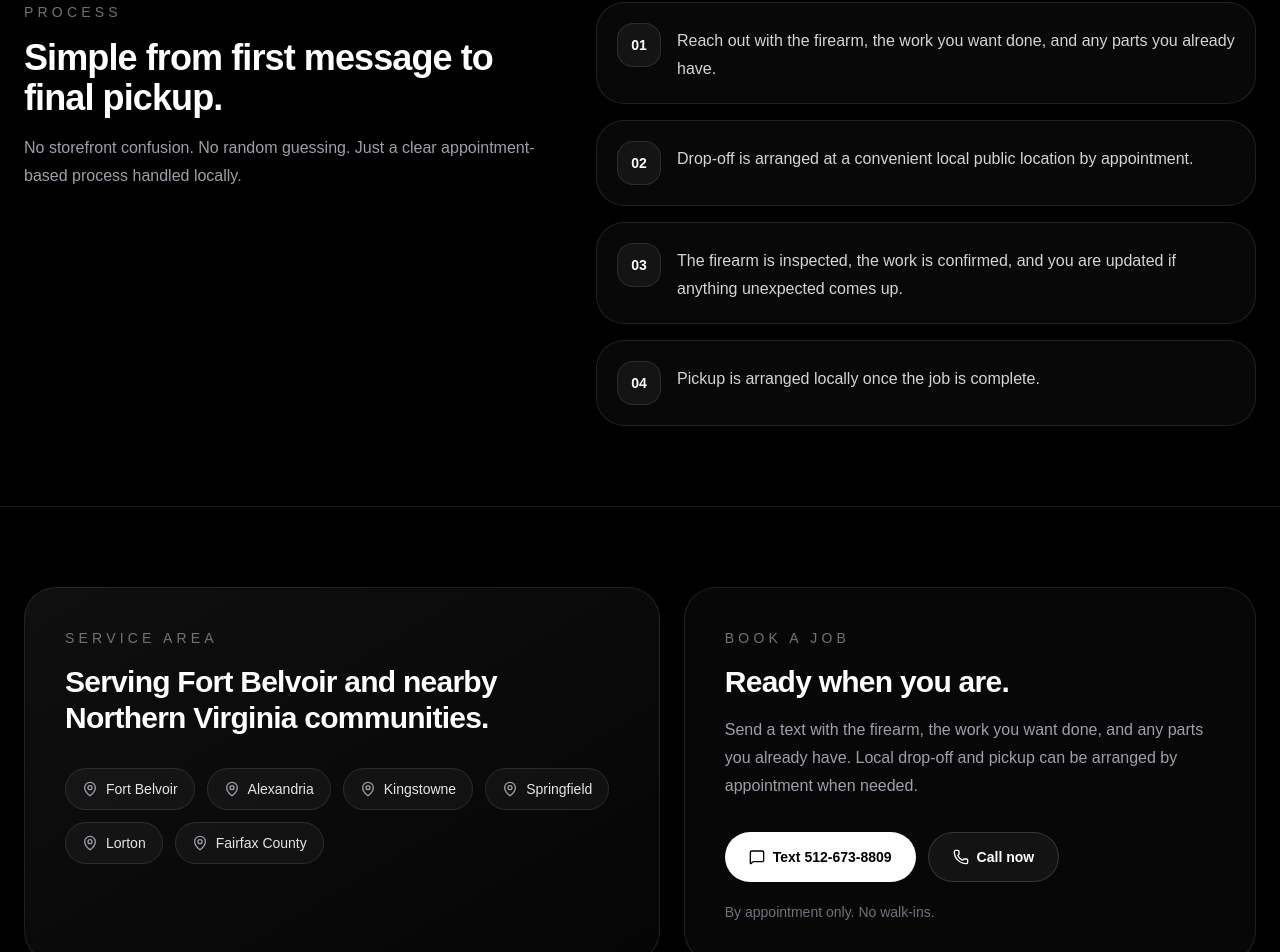
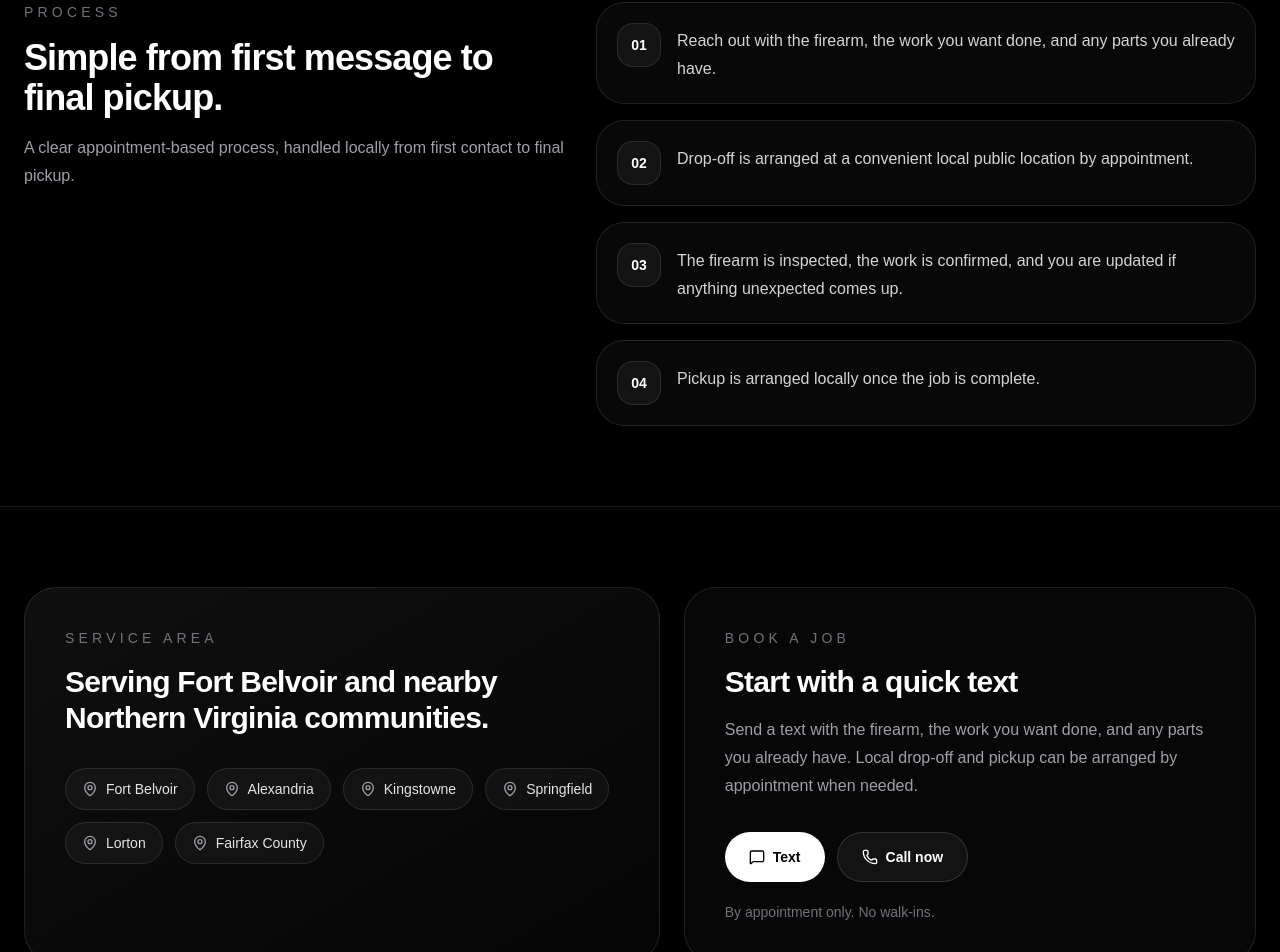
Before and after one commit to jakep84/WizBangNVA, a Next.js app: page / in a window 1280 px wide. Shown: the part 1720-2672 px from the top of the page. Built offline with nearby package versions, Linux system fonts and the light colour scheme.

Commit message:
updated site

```diff
--- a/app/page.tsx
+++ b/app/page.tsx
@@ -269,8 +269,8 @@ export default function WizbangSite() {
                 Simple from first message to final pickup.
               </h3>
               <p className="mt-4 max-w-xl text-zinc-400 leading-7">
-                No storefront confusion. No random guessing. Just a clear
-                appointment-based process handled locally.
+                A clear appointment-based process, handled locally from first
+                contact to final pickup.
               </p>
             </div>
 
@@ -322,7 +322,7 @@ export default function WizbangSite() {
                 Book a job
               </div>
               <h3 className="mt-4 text-3xl font-semibold tracking-tight">
-                Ready when you are.
+                Start with a quick text
               </h3>
               <p className="mt-4 text-zinc-400 leading-7">
                 Send a text with the firearm, the work you want done, and any
@@ -335,7 +335,7 @@ export default function WizbangSite() {
                   className="inline-flex items-center justify-center gap-2 rounded-full bg-white px-6 py-3.5 text-sm font-semibold text-black transition hover:scale-[1.01]"
                 >
                   <MessageSquare className="h-4 w-4" />
-                  Text 512-673-8809
+                  Text
                 </a>
                 <a
                   href="tel:15126738809"
```
